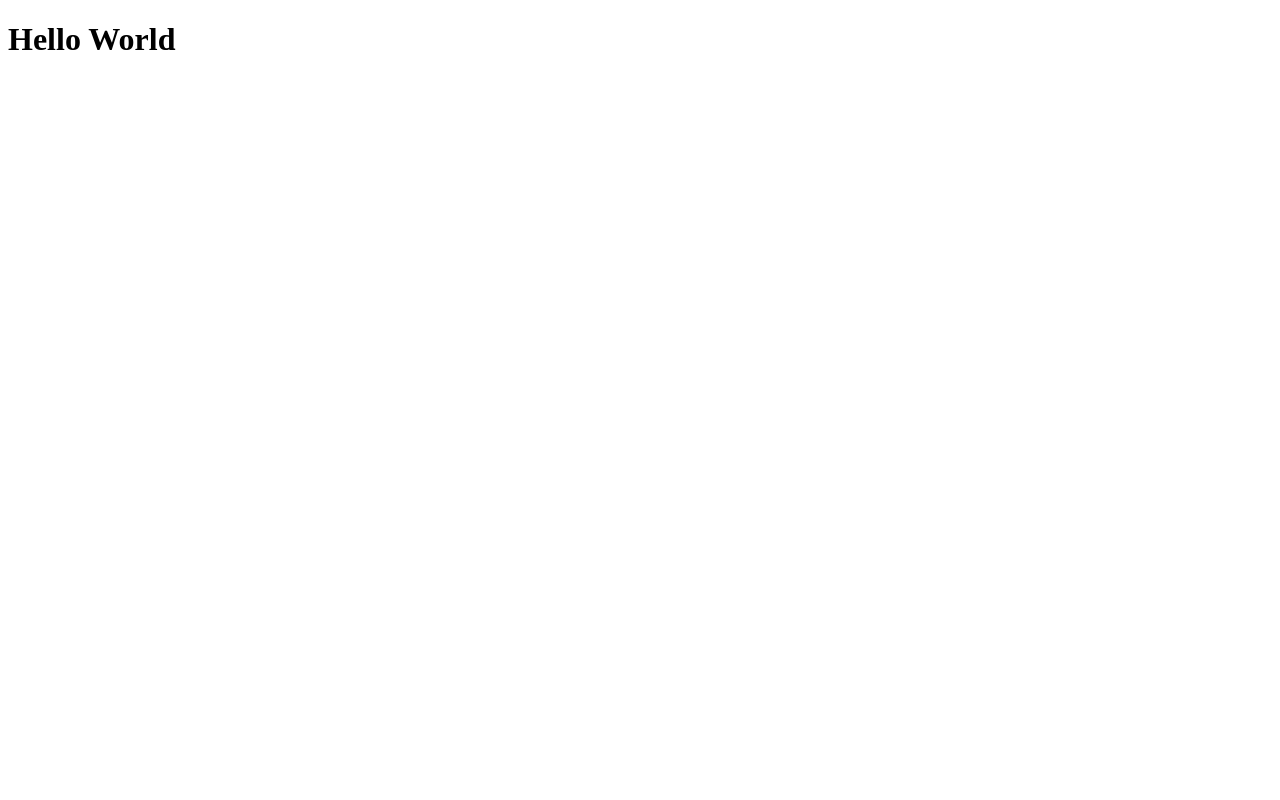
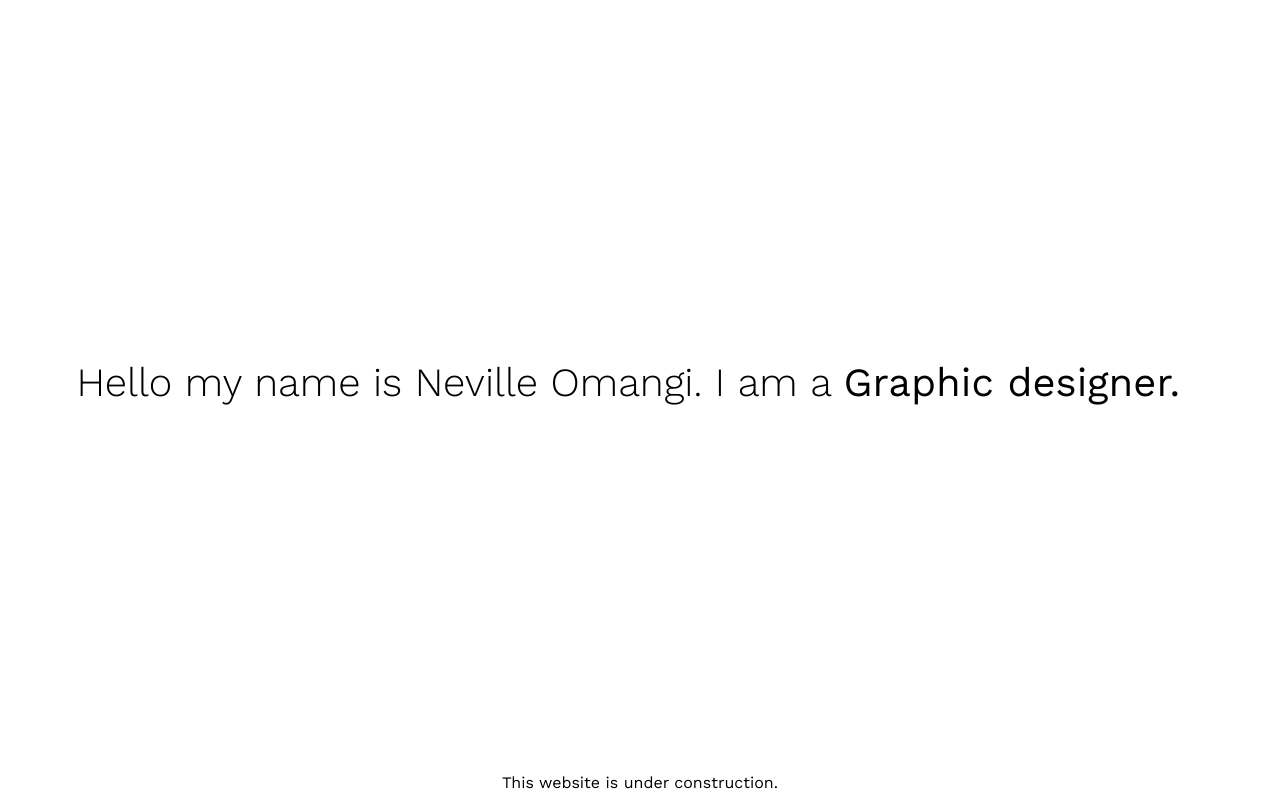
Before and after one commit to aphilas/nevilleomangi.github.io, a plain HTML site: page index.html in a window 1280 px wide. Drawn offline with nearby package versions, Linux system fonts and the light colour scheme.

Commit message:
set up basic page

```diff
--- a/index.html
+++ b/index.html
@@ -4,9 +4,18 @@
   <meta charset="UTF-8">
   <meta name="viewport" content="width=device-width, initial-scale=1.0">
   <meta http-equiv="X-UA-Compatible" content="ie=edge">
-  <title>Neville Omangi | Portfolio</title>
+  <title>Neville Omangi</title>
+
+  <link href="https://fonts.googleapis.com/css?family=Work+Sans:300,400" rel="stylesheet">
+  <link rel="stylesheet" href="style.css">
 </head>
 <body>
-  <h1>Hello World</h1>
+  <section class="main">
+    <h1>Hello my name is Neville Omangi. I am a <span aria-live="polite">Web designer</span></h1>
+  </section>
+
+  <footer>This website is under construction.</footer>
+
+  <script src="script.js"></script>
 </body>
 </html>
--- /dev/null
+++ b/script.js
@@ -0,0 +1,18 @@
+let trans = document.getElementsByTagName('span')[0]
+let titles = ['Web designer.', 'Graphic designer.', 'Web developer.']
+
+let i = 0
+function fadeIn() {
+  trans.classList.add('hide')
+
+  setTimeout(_ => {
+    trans.textContent = titles[i]
+    i >= titles.length - 1 ? i = 0 : i++
+  }, 500)
+
+  setTimeout(_ => {
+    trans.classList.remove('hide')
+  }, 500)
+}
+
+setInterval(fadeIn, 2000)
--- /dev/null
+++ b/style.css
@@ -0,0 +1,41 @@
+body{
+  margin: 0;
+  height: 100vh;
+
+  font-family: 'Work Sans', sans-serif;
+
+  display: flex;
+  flex-direction: column;
+
+  justify-content: space-between;
+}
+
+.main{
+  display: flex;
+  align-items: center;
+  flex-grow: 2;
+  justify-content: center;
+}
+
+h1{
+  font-size: 2.5em;
+  font-weight: 300;
+}
+
+span{
+  font-weight: 400;
+  display: inline-block;
+  width: 9em;
+
+  transition: 0.5s all;
+}
+
+.hide{
+  opacity: 0;
+}
+
+footer{
+  display: flex;
+  justify-content: space-around;
+  padding: 0.5em;
+}
```
